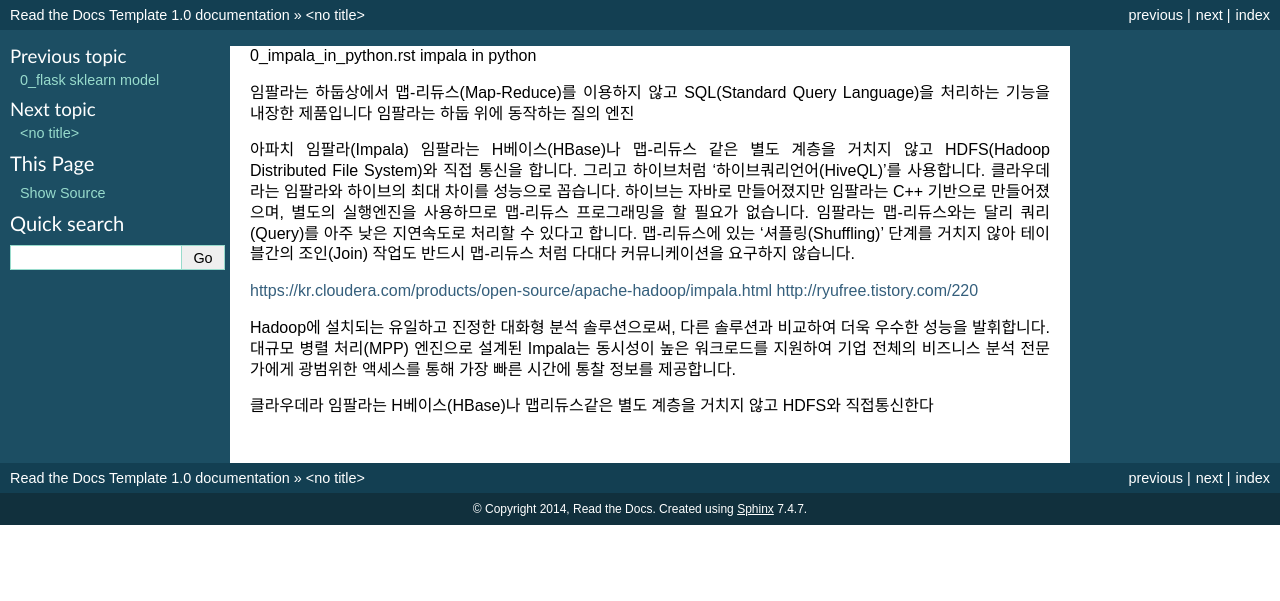
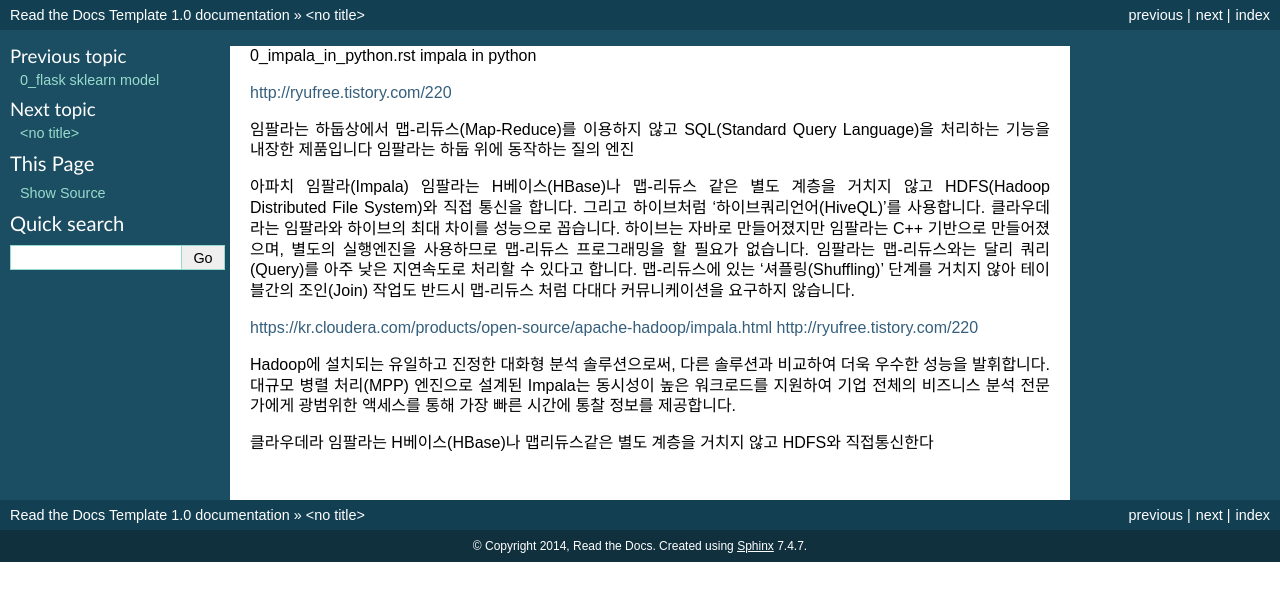
Before and after one commit to smart1004/ReadTheDocs, a Sphinx documentation site: the page built from docs/0_impala_concept2.rst, in a window 1280 px wide. Shown: the top 601 px of the page. Built offline with Sphinx 7.4.7, drawn with Linux system fonts in a browser that asks for light colours; some of the changed lines change nothing that is shown.

Commit message:
Update 0_impala_concept2.rst

```diff
--- a/docs/0_impala_concept2.rst
+++ b/docs/0_impala_concept2.rst
@@ -1,6 +1,8 @@
 
 0_impala_in_python.rst
 impala in python
+
+http://ryufree.tistory.com/220
 
 임팔라는 하둡상에서 맵-리듀스(Map-Reduce)를 이용하지 않고 SQL(Standard Query Language)을 처리하는 기능을 내장한 제품입니다
 임팔라는 하둡 위에 동작하는 질의 엔진
```
